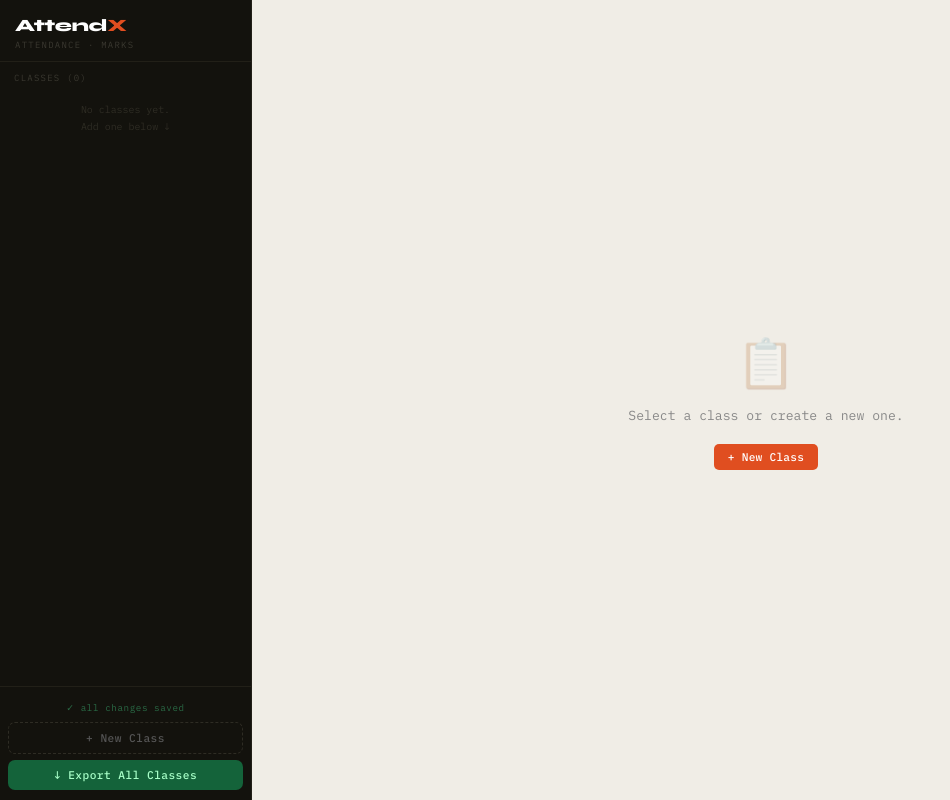
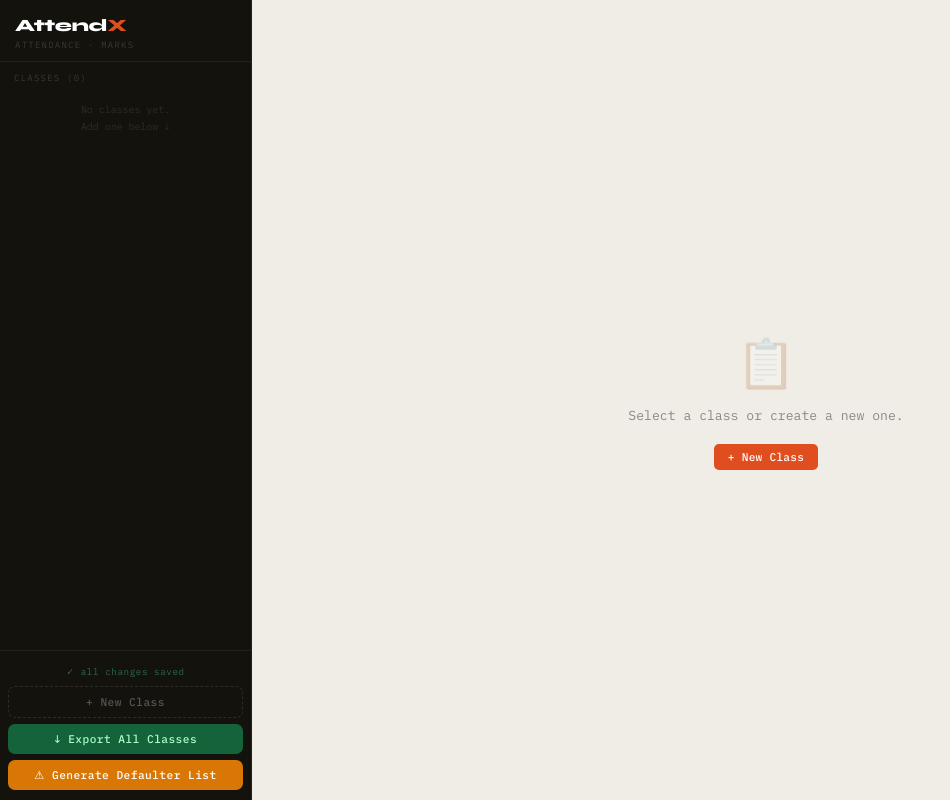
Before and after one commit to MBRMarwat/AttendX, a React (Vite) app: page / in a window 1280 px wide. Shown: the whole page, without its empty margins (0-950 px from the left). Built offline with nearby package versions, Linux system fonts and the light colour scheme.

Commit message:
Update AttendX app with defaulter list feature

```diff
--- a/src/App.jsx
+++ b/src/App.jsx
@@ -105,6 +105,8 @@ html,body{height:100%;background:#0d0c09;}
 .add-cls-btn:hover{border-color:var(--accent);color:var(--accent);background:#1a0e08;}
 .exp-all-btn{width:100%;font-family:var(--mono);font-size:0.7rem;font-weight:500;background:#14633a;color:#a8ffc8;border:none;padding:8px;border-radius:7px;cursor:pointer;transition:background 0.15s;letter-spacing:0.04em;}
 .exp-all-btn:hover{background:#197e4a;}
+.def-btn{width:100%;font-family:var(--mono);font-size:0.7rem;font-weight:500;background:#d97706;color:#fff;border:none;padding:8px;border-radius:7px;cursor:pointer;transition:background 0.15s;letter-spacing:0.04em;}
+.def-btn:hover{background:#b45309;}
 .save-badge{font-family:var(--mono);font-size:0.58rem;color:#3a3830;text-align:center;padding:4px 0 2px;letter-spacing:0.06em;}
 .save-badge.saved{color:#2a6b46;}.save-badge.saving{color:#7a6a20;}
 
@@ -776,6 +778,132 @@ export default function App() {
     classes.forEach(cls=>{ let sn=((cls.info?.subject)||(cls.info?.course)||"Class").replace(/[:\\/?*\[\]]/g,"").slice(0,24)||"Sheet"; const sfx=cls.type==="marks"?" Marks":" Att"; let fn=(sn+sfx).slice(0,31); let n=2; while(used[fn]){fn=`${sn}_${n++}`;} used[fn]=1; XLSX.utils.book_append_sheet(wb, cls.type==="marks"?buildMarksWs(cls):buildAttWs(cls), fn); });
     XLSX.writeFile(wb,"attendx_all_classes.xlsx");
   };
+
+  const exportDefaultersAll = () => {
+    const threshold = 75;
+    const rows = [];
+
+    classes.forEach(cls => {
+      if (cls.type === "marks") return;
+
+      const dates = [...(cls.dates ?? [])].sort();
+      const inf = cls.info ?? {};
+
+      (cls.students ?? []).forEach(s => {
+        let p = 0;
+        let a = 0;
+        let total = 0;
+
+        dates.forEach(d => {
+          const v = getCell(cls, s.id, d);
+          if (isP(v)) { p++; total++; }
+          else if (isA(v)) { a++; total++; }
+        });
+
+        if (!total) return;
+
+        const pct = Math.round((p / total) * 100);
+
+        if (pct < threshold) {
+          let level = "Below 75%";
+          if (pct < 25) level = "Below 25%";
+          else if (pct < 60) level = "Below 60%";
+
+          rows.push({
+            faculty: inf.faculty || "",
+            session: inf.session || "",
+            teacher: inf.teacher || "",
+            subject: inf.subject || "",
+            course: inf.course || "",
+            studentId: s.roll || "",
+            systemId: s.systemId || "",
+            name: s.name || "",
+            totalClasses: total,
+            present: p,
+            absent: a,
+            attendancePct: pct,
+            level,
+          });
+        }
+      });
+    });
+
+    if (!rows.length) {
+      alert(`No defaulters found below ${threshold}%.`);
+      return;
+    }
+
+    rows.sort((x, y) =>
+      String(x.course).localeCompare(String(y.course)) ||
+      String(x.subject).localeCompare(String(y.subject)) ||
+      x.attendancePct - y.attendancePct ||
+      String(x.name).localeCompare(String(y.name))
+    );
+
+    const header = [
+      "Sr. No.",
+      "Faculty / Department",
+      "Session",
+      "Teacher",
+      "Subject",
+      "Course / Class / Section",
+      "Student ID",
+      "System ID",
+      "Student Name",
+      "Total Classes",
+      "Present",
+      "Absent",
+      "Attendance %",
+      "Defaulter Level"
+    ];
+
+    const data = rows.map((r, i) => [
+      i + 1,
+      r.faculty,
+      r.session,
+      r.teacher,
+      r.subject,
+      r.course,
+      r.studentId,
+      r.systemId,
+      r.name,
+      r.totalClasses,
+      r.present,
+      r.absent,
+      `${r.attendancePct}%`,
+      r.level
+    ]);
+
+    const titleRows = [
+      ["AttendX - Combined Defaulter List"],
+      [`Generated On: ${new Date().toLocaleDateString()}`],
+      [`Threshold: Below ${threshold}%`],
+      []
+    ];
+
+    const ws = XLSX.utils.aoa_to_sheet([...titleRows, header, ...data]);
+
+    ws["!cols"] = [
+      { wch: 8 },
+      { wch: 28 },
+      { wch: 18 },
+      { wch: 22 },
+      { wch: 22 },
+      { wch: 24 },
+      { wch: 14 },
+      { wch: 16 },
+      { wch: 28 },
+      { wch: 14 },
+      { wch: 10 },
+      { wch: 10 },
+      { wch: 14 },
+      { wch: 16 }
+    ];
+
+    const wb = XLSX.utils.book_new();
+    XLSX.utils.book_append_sheet(wb, ws, "Defaulter List");
+    XLSX.writeFile(wb, "attendx_combined_defaulter_list.xlsx");
+  };
   const exportOne = () => {
     if(!active)return;
     const wb=XLSX.utils.book_new();
@@ -829,6 +957,7 @@ export default function App() {
             <div className={`save-badge ${saveStatus}`}>{saveStatus==="saving"?"⟳ saving…":"✓ all changes saved"}</div>
             <button className="add-cls-btn" onClick={()=>setShowModal(true)}>+ New Class</button>
             <button className="exp-all-btn" onClick={exportAll}>↓ Export All Classes</button>
+            <button className="def-btn" onClick={exportDefaultersAll}>⚠ Generate Defaulter List</button>
           </div>
         </div>
 
```
